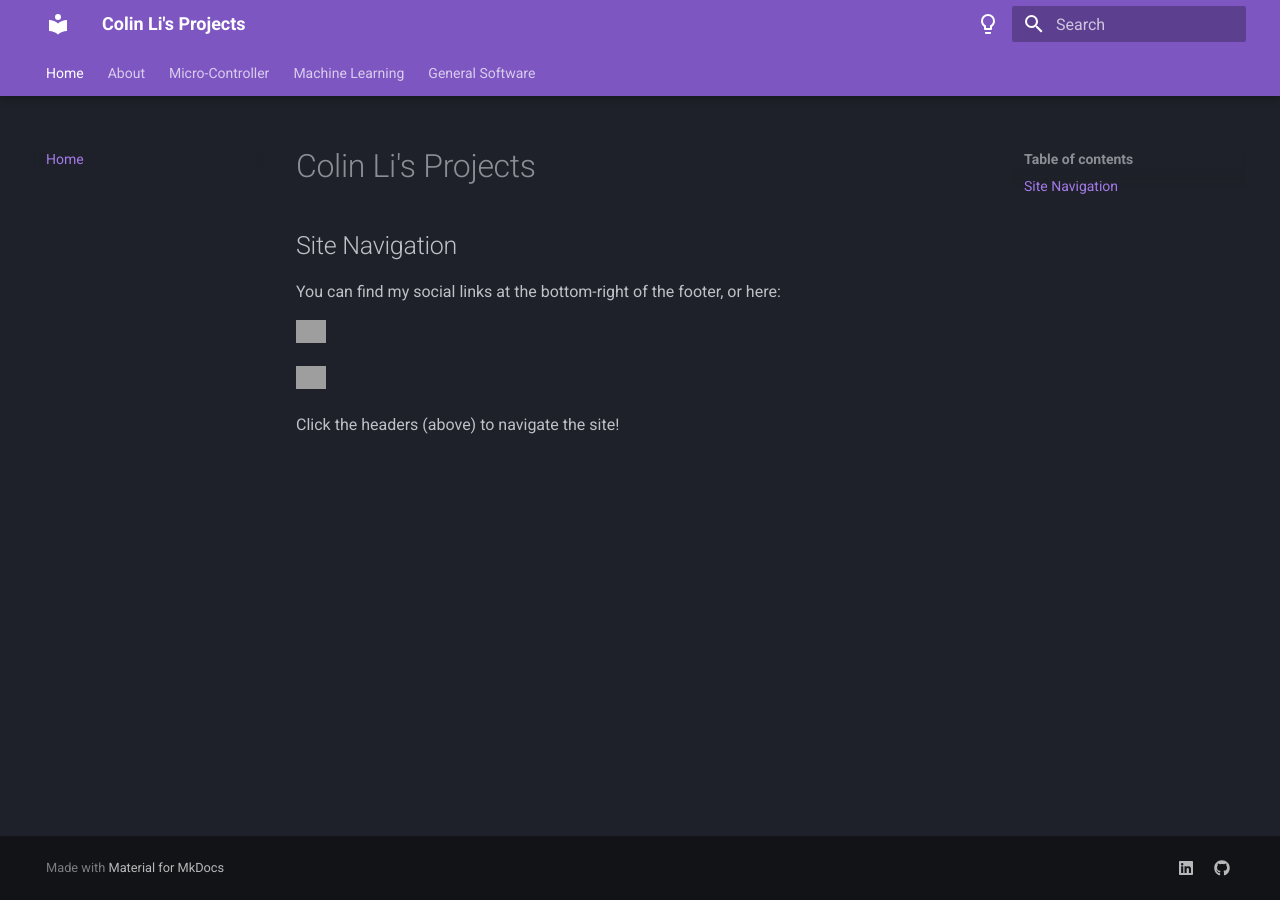
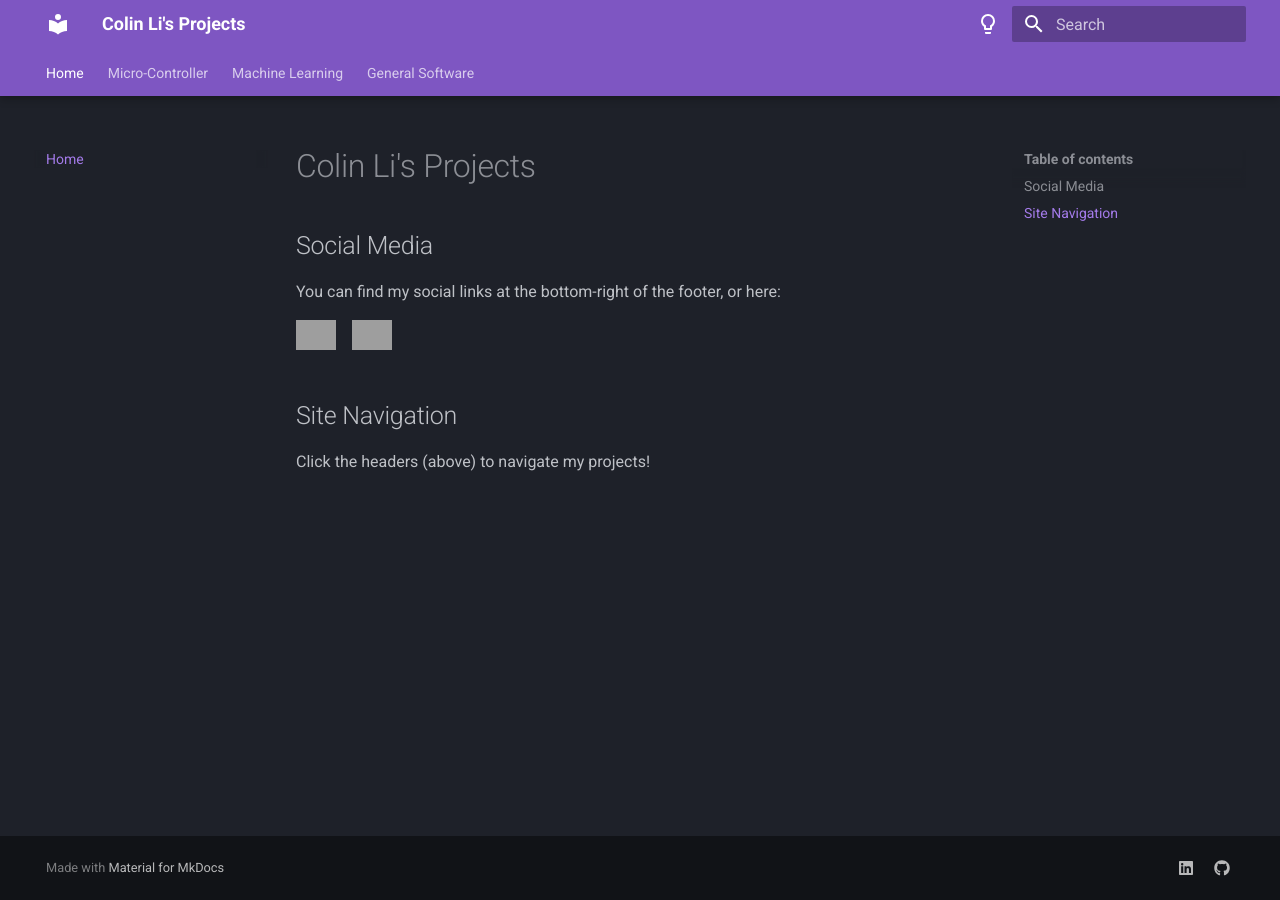
Before and after one commit to colinli02/Projects, an MkDocs documentation site: the page built from docs/index.md, in a window 1280 px wide. Built offline with MkDocs 1.6.1 and Material for MkDocs 9.7.7, drawn with Linux system fonts in a browser that asks for light colours; grey boxes are pictures that could not be loaded.

```diff
--- a/docs/index.md
+++ b/docs/index.md
@@ -1,17 +1,21 @@
 # Colin Li's Projects
+
+## Social Media
+
+You can find my social links at the bottom-right of the footer, or here:
+
+<div style="display: flex; gap: 16px; align-items: center; margin: 12px 0;">
+<a href="https://github.com/colinli02" target="_blank" style="text-decoration: none;">
+<img src="https://github.githubassets.com/images/modules/logos_page/GitHub-Mark.png"
+width="40" height="40" alt="GitHub" />
+</a>
+
+<a href="https://www.linkedin.com/in/colin-li-426124222/" target="_blank" style="text-decoration: none;">
+<img src="https://upload.wikimedia.org/wikipedia/commons/c/ca/LinkedIn_logo_initials.png"
+width="40" height="40" alt="LinkedIn" />
+</a>
+</div>
 
 ## Site Navigation
 
-You can find my social links at the bottom-right of the footer, or here:
-
-<a href="https://github.com/colinli02" target="_blank">
-  <img src="https://github.githubassets.com/images/modules/logos_page/GitHub-Mark.png"
-       width="30" height="30" alt="GitHub">
-</a>
-
-<a href="https://www.linkedin.com/in/colin-li-426124222/" target="_blank">
-  <img src="https://upload.wikimedia.org/wikipedia/commons/c/ca/LinkedIn_logo_initials.png"
-       width="30" height="30" alt="LinkedIn">
-</a>
-
-Click the headers (above) to navigate the site!
+Click the headers (above) to navigate my projects!
--- a/mkdocs.yml
+++ b/mkdocs.yml
@@ -3,7 +3,6 @@
 
 nav:
     - Home: index.md
-    - About: about.md
     - Micro-Controller: MicroControllerProjects.md
     - Machine Learning: ML_PROJ.md
     - General Software: GEN_PRO_PROJ.md
```
Also changed, not shown: README.md (+4 -4 lines), docs/ML_PROJ.md (+2 -1 lines), docs/MicroControllerProjects.md (+0 -2 lines), docs/about.md (deleted, +0 -3 lines), .markdownlint.json (added), 2 other files.
